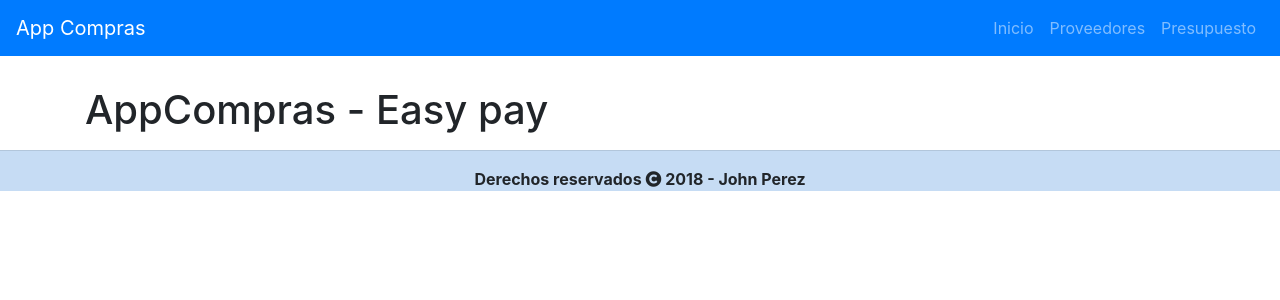
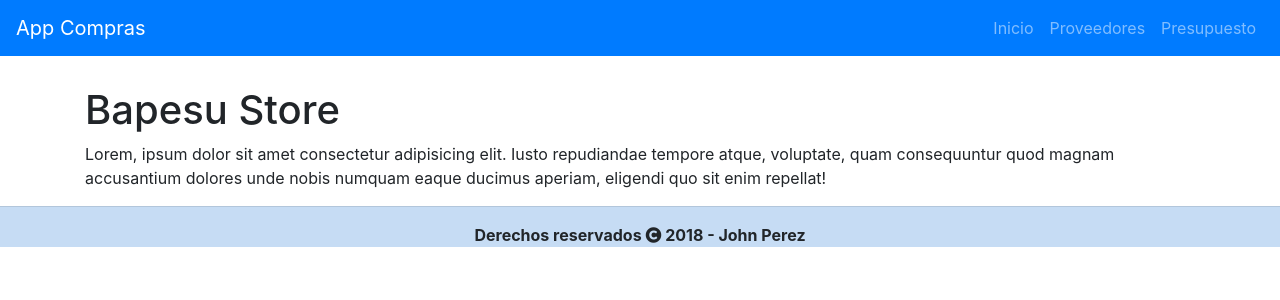
Before and after one commit to johnbayronp/appCompras-angular, an Angular app: page / in a window 1280 px wide. Shown: the top 300 px of the page. Built offline with nearby package versions, Linux system fonts and the light colour scheme.

Commit message:
changes in html inicio

```diff
--- a/src/app/inicio/inicio.component.html
+++ b/src/app/inicio/inicio.component.html
@@ -1 +1,3 @@
-<h1>AppCompras - Easy pay</h1>
+<h1>Bapesu Store</h1>
+
+<p> Lorem, ipsum dolor sit amet consectetur adipisicing elit. Iusto repudiandae tempore atque, voluptate, quam consequuntur quod magnam accusantium dolores unde nobis numquam eaque ducimus aperiam, eligendi quo sit enim repellat!</p>
```
Also changed, not shown: 1 other file (tests, documents, lock files or other folders).
